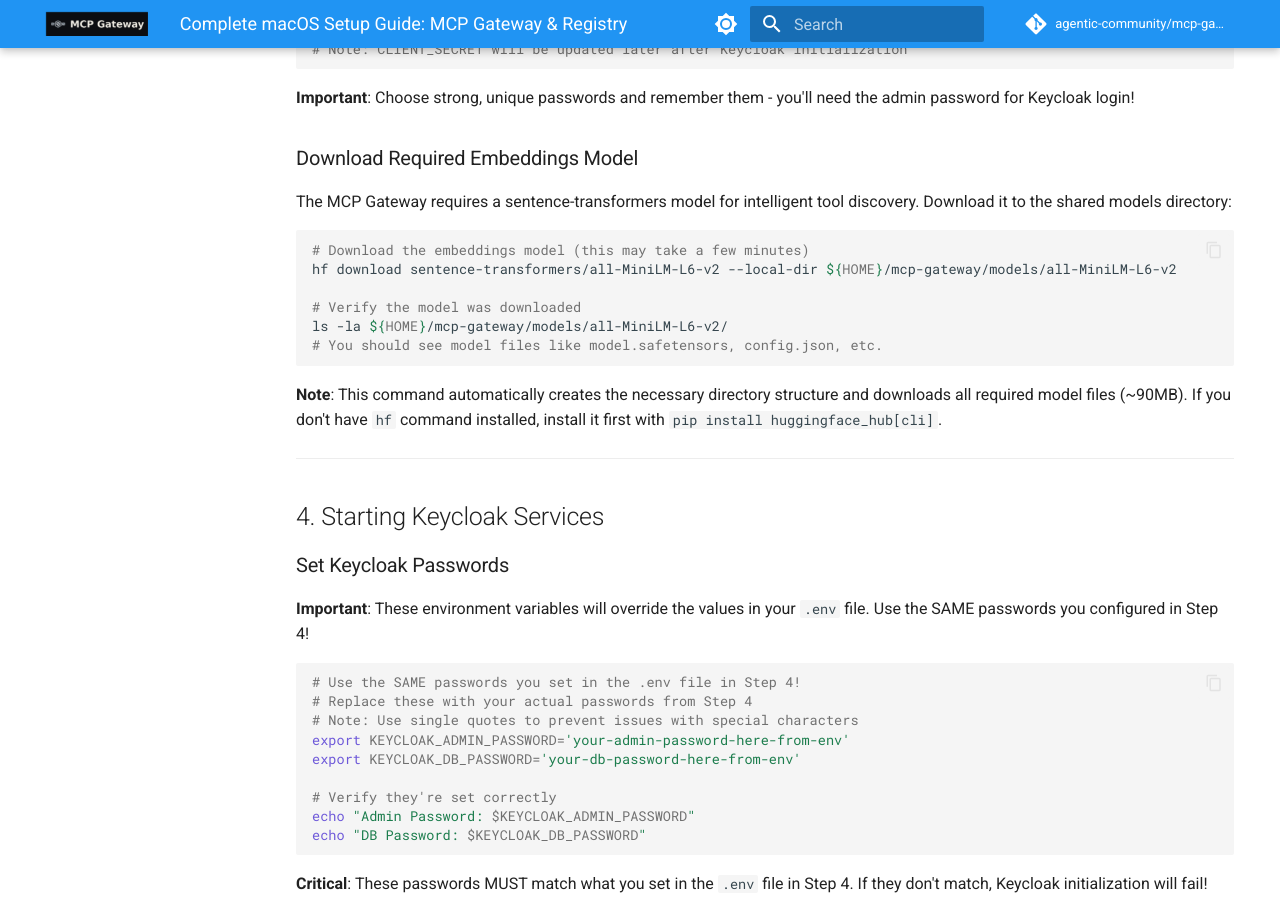
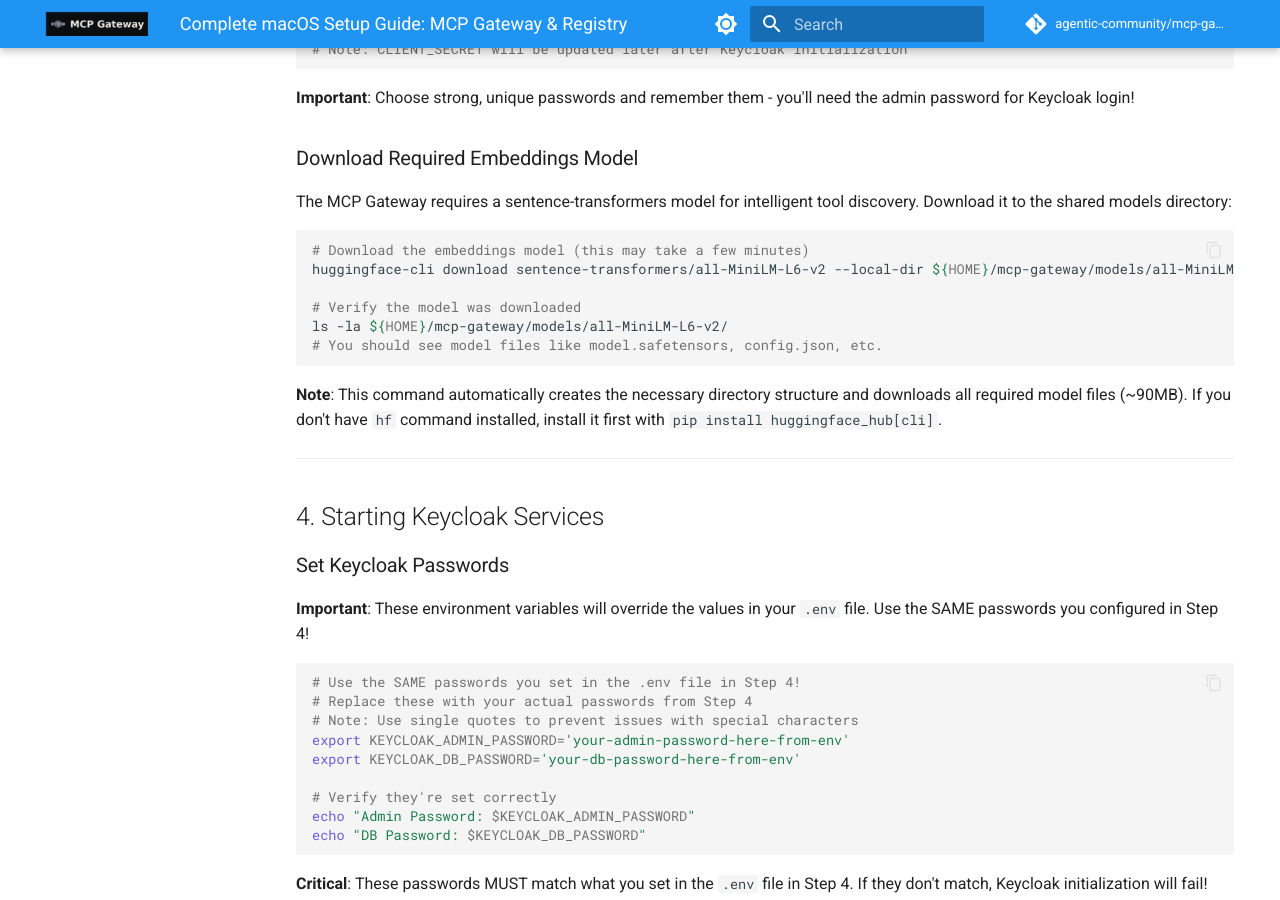
Before and after one commit to yubingjiaocn/mcp-gateway-registry, an MkDocs documentation site: the page built from docs/macos-setup-guide.md, in a window 1280 px wide and 900 px high, scrolled down 2638 px. Built offline with MkDocs 1.6.1 and Material for MkDocs 9.7.7, drawn with Linux system fonts in a browser that asks for light colours; comment, search, counter and statistics services are not loaded.

Commit message:
update the mac setup (#177)
Co-authored-by: ryo <ryo.hang@gmail.com>

````diff
--- a/docs/macos-setup-guide.md
+++ b/docs/macos-setup-guide.md
@@ -110,7 +110,7 @@
 
 ```bash
 # Download the embeddings model (this may take a few minutes)
-hf download sentence-transformers/all-MiniLM-L6-v2 --local-dir ${HOME}/mcp-gateway/models/all-MiniLM-L6-v2
+huggingface-cli download sentence-transformers/all-MiniLM-L6-v2 --local-dir ${HOME}/mcp-gateway/models/all-MiniLM-L6-v2
 
 # Verify the model was downloaded
 ls -la ${HOME}/mcp-gateway/models/all-MiniLM-L6-v2/
--- a/pyproject.toml
+++ b/pyproject.toml
@@ -37,6 +37,7 @@
     "psutil>=6.1.0",
     "aiohttp>=3.8.0",
     "rich>=13.0.0",
+    "requests>=2.31.0",
 ]
 
 [project.optional-dependencies]
````
Also changed, not shown: 1 other file.
